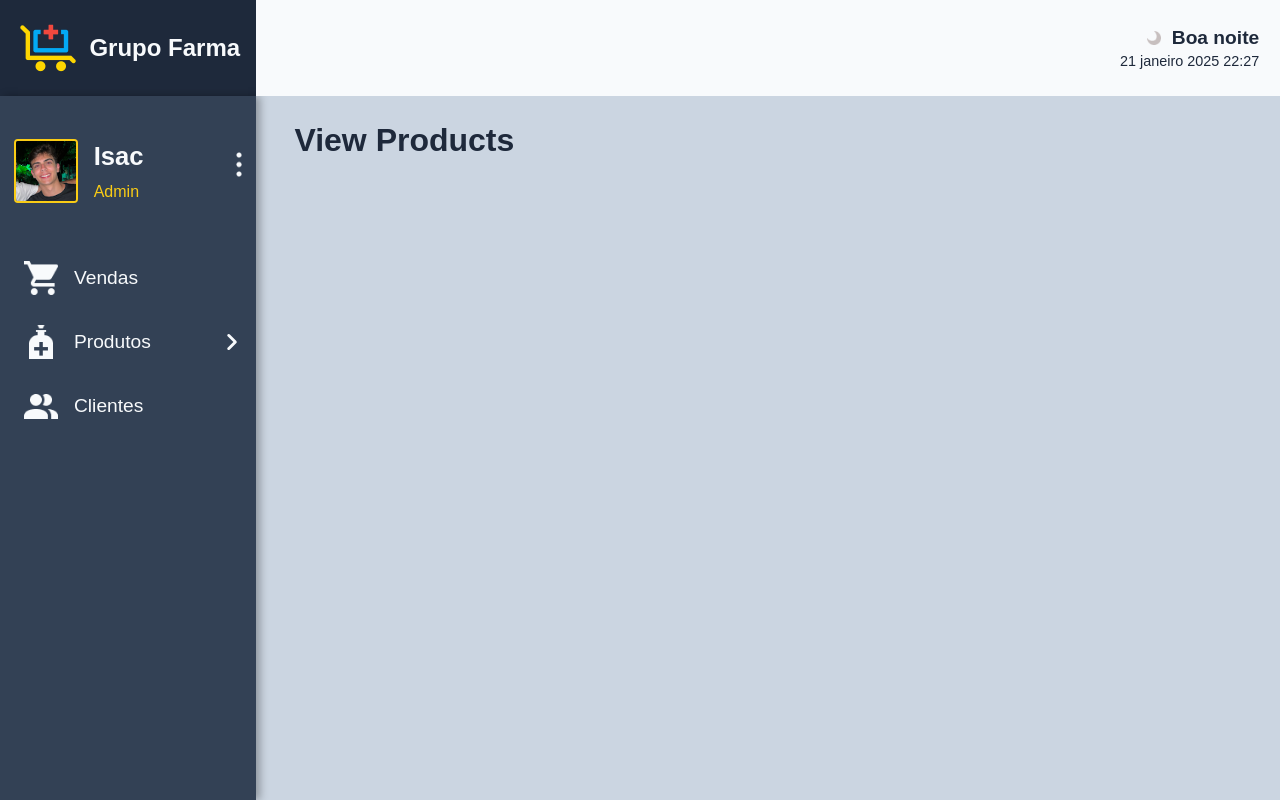
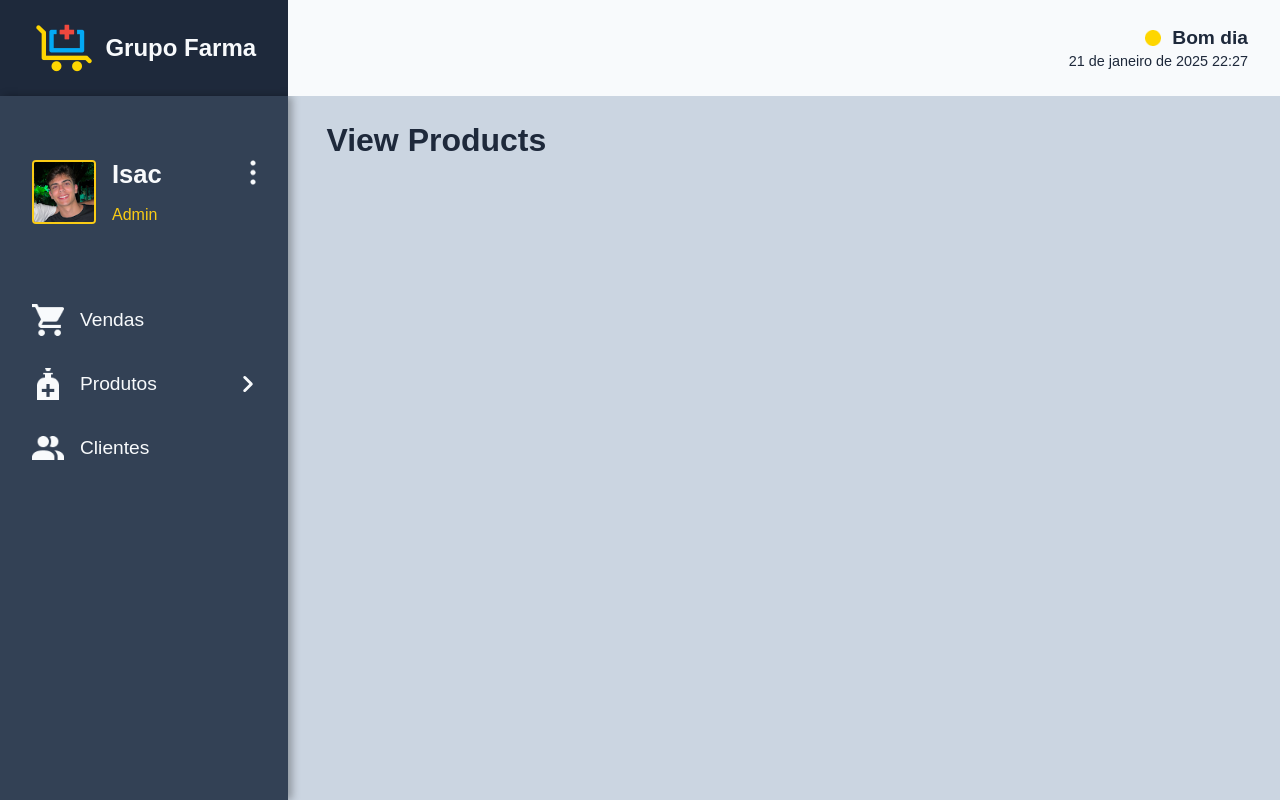
Before and after one commit to gabrielzinCoelho/GrupoFarma, a React (Vite) app in the folder web/: page /products in a window 1280 px wide. Built offline with nearby package versions, Linux system fonts and the light colour scheme.

Commit message:
web: ajustes header e menu

```diff
--- a/web/src/components/Header/index.tsx
+++ b/web/src/components/DefaultLayout/components/Header/index.tsx
@@ -1,14 +1,24 @@
 import { useState, useEffect } from "react";
 import { HeaderContainer, HeaderTime } from "./styles";
-import iconsol from "../../assets/icon-sol.png";
-import iconlua from "../../assets/icon-lua.png";
+import iconsol from "../../../../assets/icon-sol.png";
+import iconlua from "../../../../assets/icon-lua.png";
 
 export function Header() {
+
+  const timeFormatter = (date : Date) => {
+    const dia = date.getDate(); // Dia
+    const mes = date.toLocaleString("pt-BR", { month: "long" }); // Nome do mês
+    const ano = date.getFullYear(); // Ano
+    const horario = date.toLocaleTimeString("pt-BR", { hour: "2-digit", minute: "2-digit" }); // Hora
+    return `${dia} de ${mes} de ${ano} ${horario}`;
+  }
+
   // Tempo, Frase e Icone iniciais
-  const [tempo, setTempo] = useState<string>("");
+  const [tempo, setTempo] = useState<string>(
+    timeFormatter(new Date())
+  );
   const [frase, setFrase] = useState<string>("Bom dia");
   const [icon, setIcon] = useState<string>(iconsol);
-
 
   // Função que atualiza o relógio
   const updateRelogio = (): void => {
@@ -29,22 +39,13 @@ export function Header() {
     }
   };
 
-  // Função para obter a data e hora formatada
-  const updateTempo = (): string => {
-    const agora = new Date();
-    const dia = agora.getDate(); // Dia
-    const mes = agora.toLocaleString("pt-BR", { month: "long" }); // Nome do mês
-    const ano = agora.getFullYear(); // Ano
-    const horario = agora.toLocaleTimeString("pt-BR", { hour: "2-digit", minute: "2-digit" }); // Hora
-    return `${dia} ${mes} ${ano} ${horario}`;
-  };
-
-  // Atualizar o relógio a cada segundo
+  // Atualizar o relógio
   useEffect(() => {
     const interval = setInterval(() => {
-      setTempo(updateTempo());
+      const agora = new Date();
+      setTempo(timeFormatter(agora));
       updateRelogio();
-    }, 1000);
+    }, 1000 * 30);
 
     return () => clearInterval(interval);
   }, []);
--- a/web/src/components/Header/styles.ts
+++ b/web/src/components/DefaultLayout/components/Header/styles.ts
@@ -4,48 +4,41 @@ export const HeaderContainer = styled.aside`
   width: 100%;
 
   height: 12%;
-  max-height: 96px;
+  min-height: 6rem;
+  max-height: 8rem;
   background-color: ${(props) => props.theme["slate-50"]};
   color: ${(props) => props.theme["slate-800"]};
   display: flex;
-  flex-direction: row;
   align-items: center;
   justify-content: right;
-  padding: 0;
+  padding-right: 2rem;
 
 `;
 
 export const HeaderTime = styled.aside`
-  width: 20%;
   display: flex;
   flex-direction: column;
-  align-items: flex-end;
-  justify-content: center;
-  padding-right: 1.3rem;
+  gap: 0.2rem;
 
-  div {
+  div{
     display: flex;
     flex-direction: row;
     align-items: center;
     justify-content: flex-end;
-  }
 
-  img {
-    object-fit: contain;
-    max-width: 14px;
-    max-height: 14px;
-    min-width: 8px;
-    min-height: 8px;
-  }
+    img {
+      width: 1rem;
+      height: 1rem;
+    }
 
-  h2 {
-    font-size: 1.2rem;
-    padding-left: 0.7rem;
+    h2 {
+      font-size: 1.2rem;
+      padding-left: 0.7rem;
+    }
   }
 
   span {
     font-size: 0.9rem;
     font-weight: 500;
-    margin-top: 0.2rem;
   }
 `;
--- a/web/src/components/Sidebar/index.tsx
+++ b/web/src/components/DefaultLayout/components/Sidebar/index.tsx
@@ -1,12 +1,12 @@
-import { SidebarContainer, SidebarHeader, SidebarContent, Profile, MenuList, MenuItem, SubMenu } from "./styles";
+import { SidebarContainer, SidebarHeader, SidebarContent, Profile, MenuList, MenuItem, SubMenu, UserProfile } from "./styles";
 import { useState } from "react";
-import logo from '../../assets/logo.png'
-import profilepic from '../../assets/profile-pic.png'
-import profileoptions from '../../assets/profile-options.png'
-import iconvendas from '../../assets/menu-vendas.png'
-import iconprodutos from '../../assets/menu-produtos.png'
-import iconclientes from '../../assets/menu-clientes.png'
-import iconarrow from '../../assets/menu-arrow.png'
+import logo from '../../../../assets/logo.png'
+import profilepic from '../../../../assets/profile-pic.png'
+import profileoptions from '../../../../assets/profile-options.png'
+import iconvendas from '../../../../assets/menu-vendas.png'
+import iconprodutos from '../../../../assets/menu-produtos.png'
+import iconclientes from '../../../../assets/menu-clientes.png'
+import iconarrow from '../../../../assets/menu-arrow.png'
 
 export function Sidebar() {
   const [isSubMenuOpen, setIsSubMenuOpen] = useState(false);
@@ -15,21 +15,23 @@ export function Sidebar() {
     <SidebarContainer>
       {/* Header */}
       <SidebarHeader>
-        <div className="logo">
+        <div>
           <img src={logo} alt="Grupo Farma" />
-          <h2>Grupo Farma</h2>
         </div>
+        <h2>Grupo Farma</h2>
       </SidebarHeader>
 
       <SidebarContent>
         {/* Profile */}
         <Profile>
-          <img src={profilepic} alt="User" className="profilepic"/>
-          <div>
-            <h3>Isac</h3>
-            <span>Admin</span>
-          </div>
-          <img src={profileoptions} alt="User" className="profileoptions"/>
+          <UserProfile>
+            <img src={profilepic} alt="User"/>
+            <div>
+              <h3>Isac</h3>
+              <span>Admin</span>
+            </div>
+          </UserProfile>
+          <img src={profileoptions} alt="User"/>
         </Profile>
 
         {/* Lista de menus */}
--- a/web/src/components/Sidebar/styles.ts
+++ b/web/src/components/DefaultLayout/components/Sidebar/styles.ts
@@ -1,51 +1,47 @@
 import styled from "styled-components";
 
 export const SidebarContainer = styled.aside`
-  width: 20%; //24rem
-  max-width: 384px;
+  max-width: 24rem;
+  min-width: 18rem;
+  width: 20%;
   height: 100vh;
   background-color: ${(props) => props.theme["slate-700"]};
   color: ${(props) => props.theme["slate-50"]};
   display: flex;
   flex-direction: column;
-  align-items: center;
-  padding: 0;
 `;
 
 export const SidebarHeader = styled.aside`
   width:100%;
   height: 12%;
-  max-height: 96px;
+  min-height: 6rem;
+  max-height: 8rem;
   background-color: ${(props) => props.theme["slate-800"]};
   display: flex;
-  flex-direction: row;
   align-items: center;
   justify-content: center;
+  gap: 0.6rem;
 
-  .logo {
-    display: flex;
-    align-items: center;
-    gap: .6rem;
+  div {
+
+    width: 4rem;
+    height: 4rem;
 
     img {
       object-fit: contain;
-      max-width: 64px;
-      max-height: 64px;
-      min-width: 16px;
-      min-height: 16px;
     }
+  }
 
-    h2 {
-      font-size: 1.5rem;
-      color: ${(props) => props.theme["slate-50"]};
-    }
+  h2 {
+    font-size: 1.5rem;
+    color: ${(props) => props.theme["slate-50"]};
   }
 `;
 
 // Novo container para o conteúdo com sombra
 export const SidebarContent = styled.div`
   width: 100%;
-  flex-grow: 1;
+  flex: 1;
   box-shadow: 4px 0px 8px rgba(0, 0, 0, 0.3); /* Sombra */
   display: flex;
   flex-direction: column;
@@ -56,14 +52,24 @@ export const Profile = styled.div`
   width: 100%;
   display: flex;
   flex-direction: row;
-  align-items: center;
-  justify-content: center;
-  padding: 1rem 0;
-  gap: 16px;
-  margin: 1.5rem;
+  justify-content: space-between;
+  padding: 4rem 2rem;
 
-  .profilepic {
+   img:last-child{
     object-fit: contain;
+    width: 6px;
+    height: 25px;
+    cursor: pointer;
+  }
+`;
+
+export const UserProfile = styled.div`
+
+  display: flex;
+  flex-direction: row;
+  gap: 1rem;
+
+  img {
     width: 64px;
     height: 64px;
     border-radius: 4px;
@@ -73,34 +79,23 @@ export const Profile = styled.div`
   div {
     display: flex;
     flex-direction: column;
+    height: 100%;
+    justify-content: space-between;
 
     h3 {
       font-size: 1.6rem;
-      line-height: 2.6rem;
-      margin: 0;
     }
 
     span {
       font-size: 1rem;
-      line-height: 1.8rem;
       color: ${(props) => props.theme["yellow-400"]};
     }
   }
-
-  .profileoptions {
-    object-fit: contain;
-    width: 6px;
-    height: 25px;
-    margin-left: 30%;
-    margin-bottom: 5%;
-  }
-`;
+`
 
 export const MenuList = styled.ul`
   width: 100%;
   list-style: none;
-  padding: 0;
-  margin: 0;
 `;
 
 export const MenuItem = styled.li`
@@ -109,16 +104,15 @@ export const MenuItem = styled.li`
   height: 4rem;
   max-height: 64px;
   justify-content: space-between;
-  padding: 0.75rem 1rem;
+  padding: 0.75rem 2rem;
   background-color: ${(props) => props.theme["slate-700"]};
   cursor: pointer;
   gap: 1rem;
-  padding-left: 1.5rem;
 
   .icon {
     object-fit: contain;
-    width: 34px;
-    height: 34px;
+    width: 2rem;
+    height: 2rem;
   }
 
   span {
@@ -143,15 +137,13 @@ export const MenuItem = styled.li`
 
 export const SubMenu = styled.ul`
   list-style: none;
-  padding: 0;
 
   li {
-    padding: 0.75rem 1rem;
+    padding: 0.75rem 2rem;
     display: flex;
     align-items: center;
     height: 4rem;
     max-height: 64px;
-    justify-content: space-between;
     background-color: ${(props) => props.theme["slate-800"]};
     cursor: pointer;
 
@@ -159,7 +151,7 @@ export const SubMenu = styled.ul`
       flex: 1;
       font-size: 1.2rem;
       font-weight: 500;
-      margin-left: 3.6rem;
+      margin-left: 3rem;
     }
 
     &:hover {
--- a/web/src/components/DefaultLayout/index.tsx
+++ b/web/src/components/DefaultLayout/index.tsx
@@ -1,6 +1,6 @@
 import { Outlet } from "react-router-dom";
-import { Header } from "../Header";
-import { Sidebar } from "../Sidebar";
+import { Header } from "./components/Header";
+import { Sidebar } from "./components/Sidebar";
 import { ContentContainer, MainContainer, PageContainer } from "./styles";
 
 export function DefaultLayout(){
--- a/web/src/components/DefaultLayout/styles.ts
+++ b/web/src/components/DefaultLayout/styles.ts
@@ -6,7 +6,7 @@ export const PageContainer = styled.div`
   width: 100vw;
   height: 100vh;
   overflow: hidden;
-`;
+`
 
 
 export const ContentContainer = styled.div`
@@ -14,8 +14,7 @@ export const ContentContainer = styled.div`
   display: flex;
   flex-direction: column;
   height: 100vh;
-  overflow: auto;
-`;
+`
 
 export const MainContainer = styled.div`
   flex: 1;
@@ -30,4 +29,4 @@ export const MainContainer = styled.div`
   margin-left: 2.4rem;
   margin-right: 2.4rem;
   overflow: auto;
-`;
+`
--- /dev/null
+++ b/web/src/utils/formatters.ts
@@ -0,0 +1,6 @@
+export const dateFormatter = new Intl.DateTimeFormat('pt-BR')
+
+export const priceFormatter = new Intl.NumberFormat('pt-BR', {
+  style: 'currency',
+  currency: 'BRL'
+})
```
